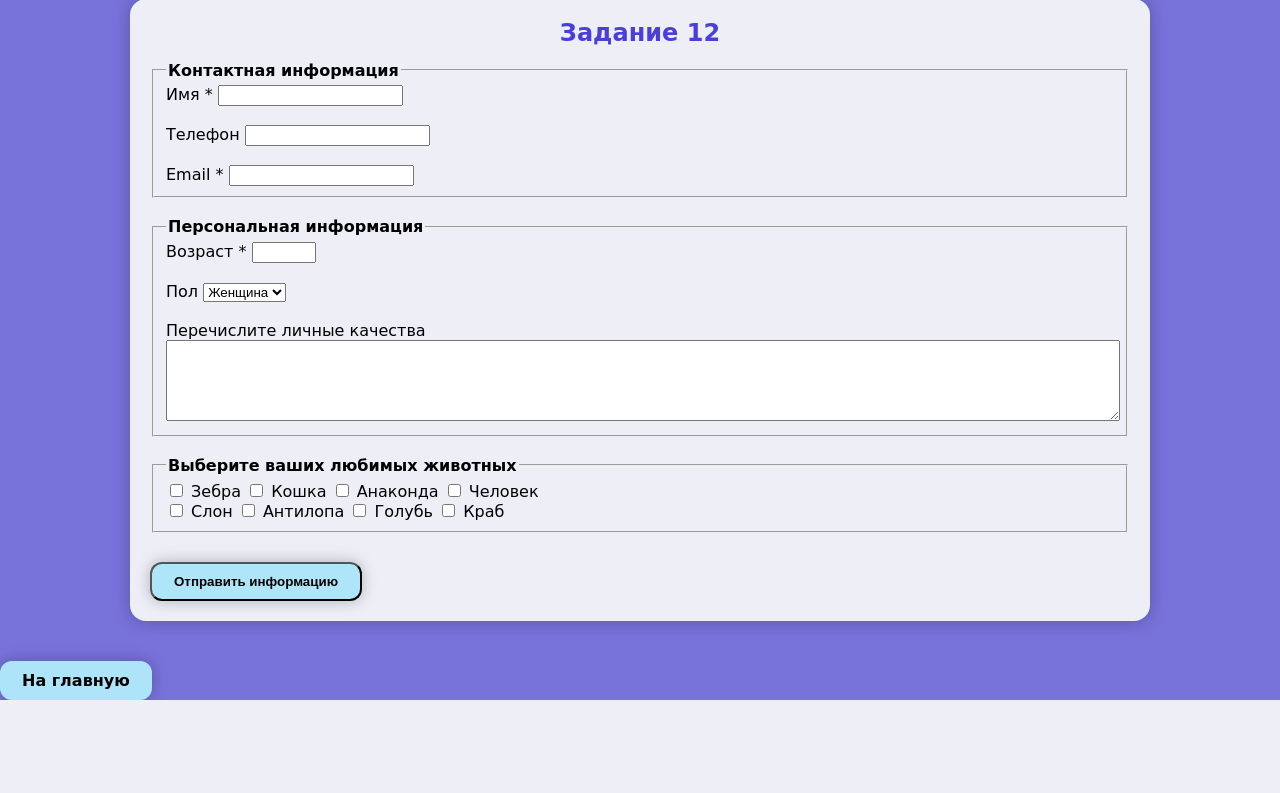
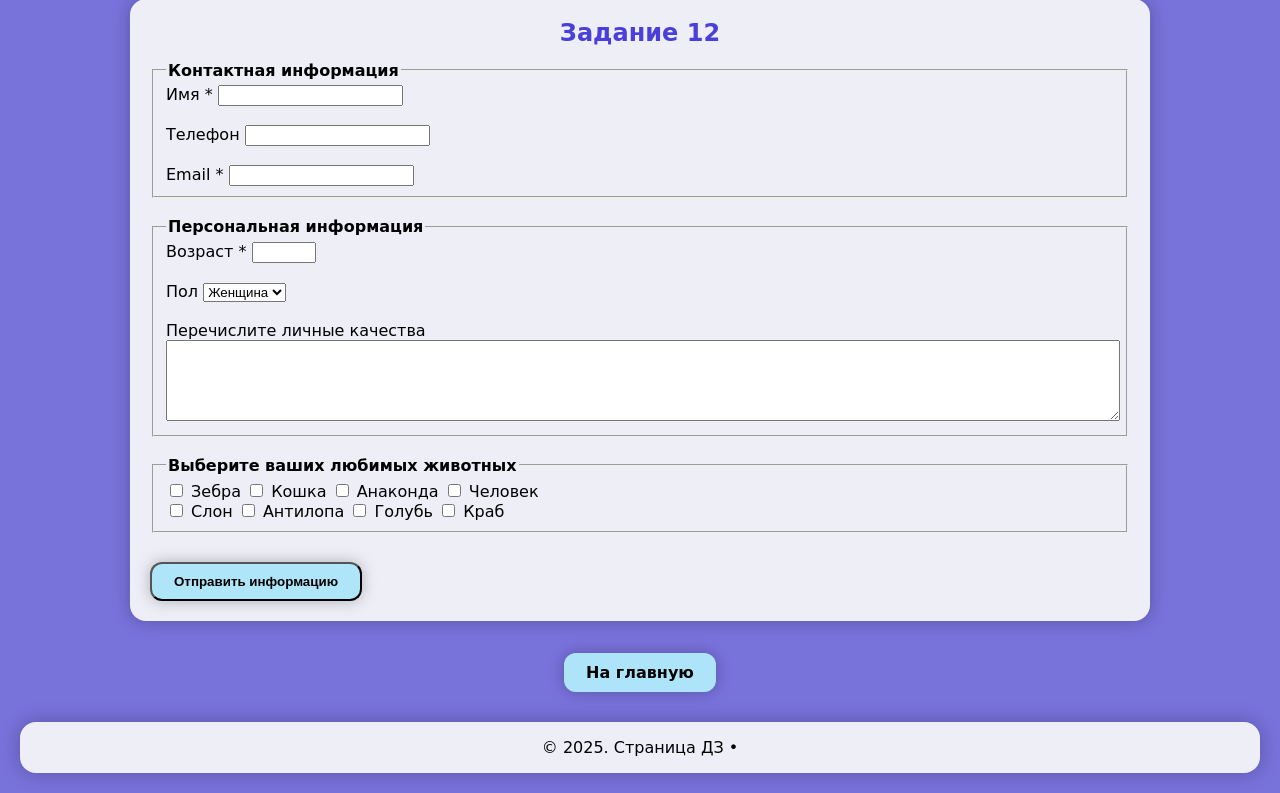
Before and after one commit to dashkas7/Python, a Flask app: page /homework/ in a window 1280 px wide. Shown: the part 3934-4727 px from the top of the page. Before the commit the page ends 4634 px from the top, so only its background shows below. Run offline with Flask 3, Linux system fonts and the light colour scheme.

Commit message:
обновлен

```diff
--- a/home3_4_5/templates/homework5.html
+++ b/home3_4_5/templates/homework5.html
@@ -350,11 +350,13 @@
       <button class="btn" type="submit">Отправить информацию</button>
     </form>
   </section>
-
+<a class="btn" href="{{ url_for('index') }}">На главную</a>
 </main>
 
- <a class="btn"  href="{{ url_for('index') }}">На главную</a>
 
+ <footer>
+  © 2025. Страница ДЗ •
+</footer>
 
 </body>
 </html>
```
